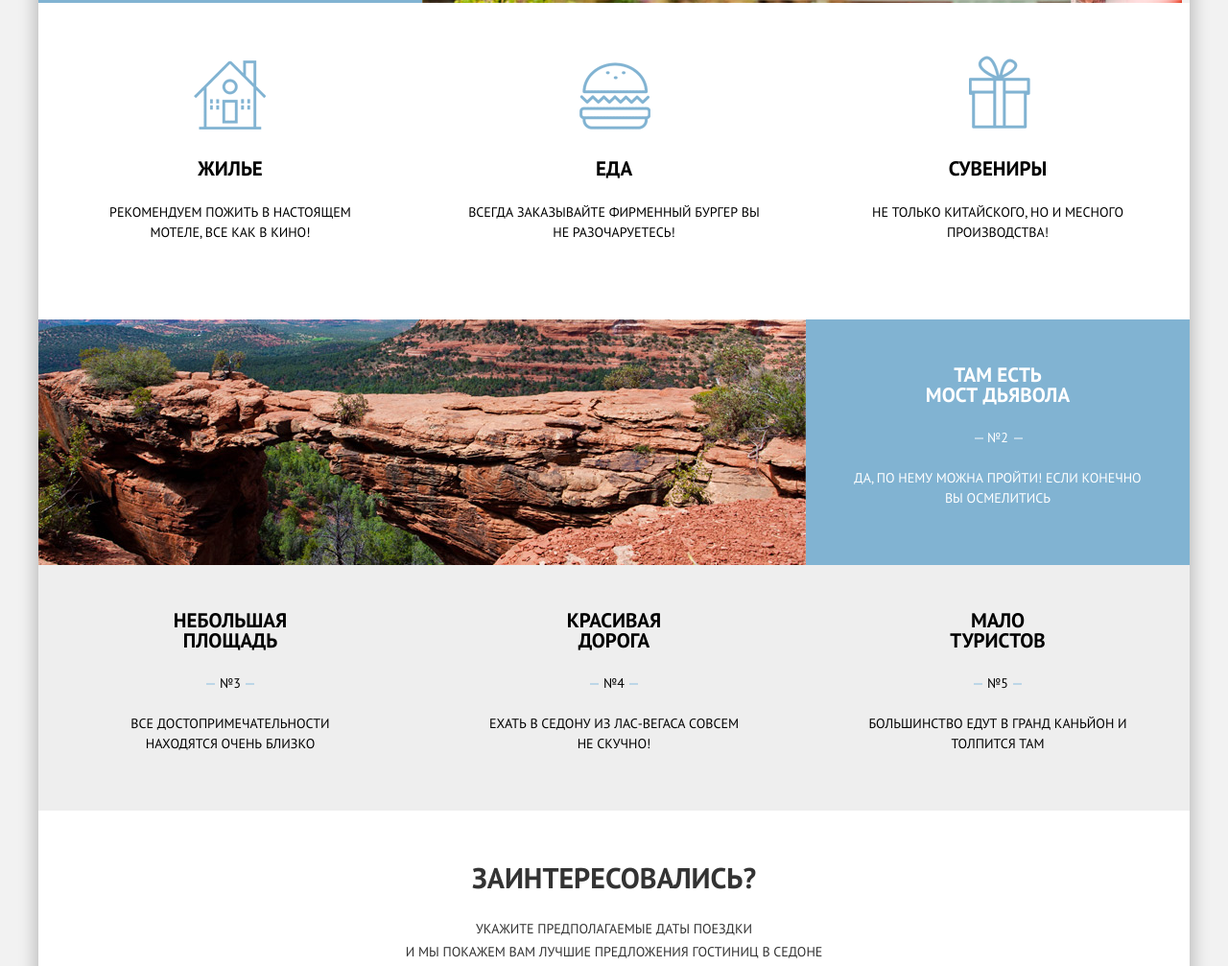
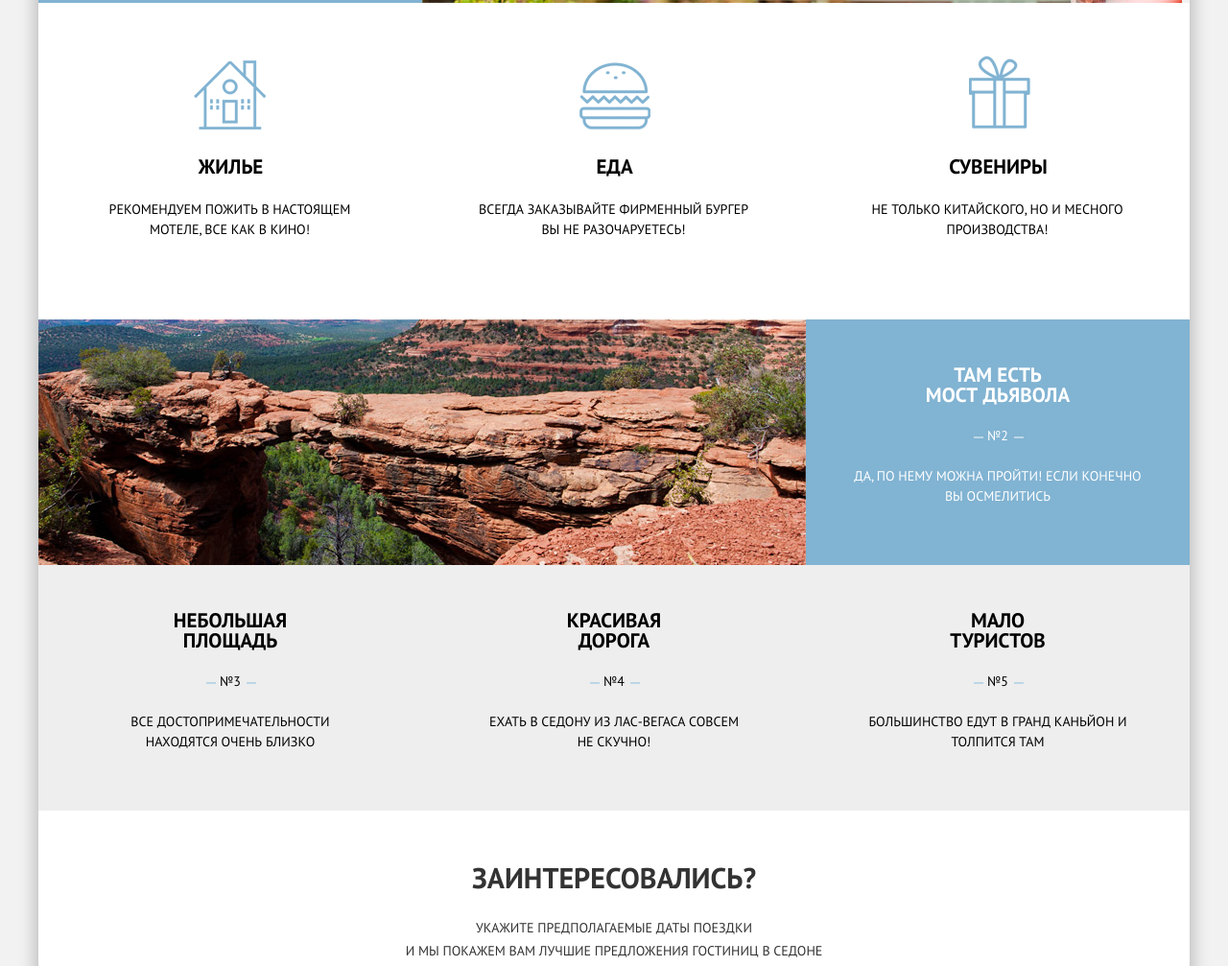
Before and after one commit to DenysGryshko/371857-sedona, a plain HTML site: page index.html in a window 1280 px wide. Shown: the part 1033-2040 px from the top of the page at 96% size. Drawn offline with Linux system fonts and the light colour scheme.

Commit message:
Финальная сдача
В форме у меня нормально все отображает, и у моего наставника тоже

```diff
--- a/css/style.css
+++ b/css/style.css
@@ -142,6 +142,7 @@ body {
 .container {
   width: 1200px;
   margin: 0 auto;
+  -webkit-box-shadow: 0 0 15px 5px rgba(0, 0, 0, 0.2);
           box-shadow: 0 0 15px 5px rgba(0, 0, 0, 0.2);
 }
 
@@ -317,7 +318,8 @@ body {
 }
 
 .label-adventures {
-  width: 305px;
+  display: block;
+  width: 151px;
   margin: 0px;
   padding-bottom: 8px;
   font-size: 21px;
@@ -330,10 +332,10 @@ body {
 }
 
 .number-adventures {
+  display: block;
   position:relative;
   width: 64px;
-  margin: 0px;
-  padding-top: 16px;
+  margin: auto;
   font-size: 14px;
   line-height: 21px;
   font-weight: normal;
@@ -343,54 +345,33 @@ body {
   box-sizing: border-box;
 }
 
+.number-adventures::after,
 .number-adventures::before {
-  content: "";
-  position: absolute;
-  width: 9px;
+content: '';
+position: absolute;
+top: 12px;
+-webkit-transform: translateY(-50%);
+        transform: translateY(-50%);
+display: block;
+width: 10px;
 height: 2px;
 background: #bcd6e7;
-  top: 26px;
-  left: 126px;
+}
+
+.number-adventures::before {
+  left: 7px;
 }
 
 .number-adventures::after {
-  content: "";
-  position: absolute;
-  width: 9px;
-  height: 2px;
-  background: #bcd6e7;
-  top: 26px;
-  left: 167px;
-}
-
-.number-adventures.black {
-  position: relative;
-}
-
-.number-adventures.black::before {
-  content: "";
-  position: absolute;
-  width: 9px;
-  height: 2px;
-  background: #bcd6e7;
-  top: 26px;
-  left: 7px;
-}
-
-.number-adventures.black::after {
-  content: "";
-  position: absolute;
-  width: 9px;
-  height: 2px;
-  background: #bcd6e7;
-  top: 26px;
-  left: 48px;
+  right: 5px;
 }
 
 .text-adventures {
-  width: 279px;
+  display: block;
+  width: 305px;
   margin: 0px;
-  padding-top: 21px;
+  margin-top: 7px;
+  margin-bottom: 61px;
   font-size: 14px;
   line-height: 21px;
   font-weight: normal;
@@ -400,10 +381,6 @@ body {
   box-sizing: border-box;
 }
 
-.white {
-  width: 301px;
-}
-
 .adventures-image-1 {
   width: 66%;
   min-height: 255px;
@@ -423,16 +400,6 @@ body {
 }
 
 .features-item {
-  display: -webkit-box;
-  display: -ms-flexbox;
-  display: flex;
-  -webkit-box-orient: vertical;
-  -webkit-box-direction: normal;
-  -ms-flex-direction: column;
-  flex-direction: column;
-  -webkit-box-align: center;
-  -ms-flex-align: center;
-  align-items: center;
   position: relative;
   width: 400px;
   min-height: 330px;
@@ -467,9 +434,10 @@ body {
 }
 
 .subtitle {
+  display: block;
   width: 305px;
-  margin: 0px;
-  padding-top: 30px;
+  margin-top: 28px;
+  margin-left: 48px;
   font-size: 21px;
   line-height: 21px;
   font-weight: bold;
@@ -480,9 +448,9 @@ body {
 }
 
 .features-motto {
-  width: 305px;
-  margin: 0px;
-  padding-top: 25px;
+  width: 303px;
+  margin-top: 24px;
+  margin-left: 48px;
   font-size: 14px;
   line-height: 21px;
   font-weight: normal;
@@ -527,6 +495,10 @@ body {
 
 .black {
   color: #000000;
+}
+
+.text-adventures.black {
+  width: 280px;
 }
 
 .question {
@@ -553,9 +525,10 @@ body {
 }
 
 .question-headline {
+  display: block;
   width: 475px;
   margin-top: 55px;
-  margin-bottom: 12px;
+  margin-bottom: 25px;
   padding: 0;
   font-size: 30px;
   line-height: 30px;
@@ -566,13 +539,20 @@ body {
 }
 
 .question-description {
+  display: block;
   width: 475px;
-  margin-bottom: 46px;
   padding: 0;
   font-size: 14px;
   line-height: 24px;
   font-weight: normal;
   text-align: center;
+  -webkit-box-sizing: border-box;
+  box-sizing: border-box;
+}
+
+.question-description-2 {
+  width: 475px;
+  margin-bottom: 46px;
   -webkit-box-sizing: border-box;
           box-sizing: border-box;
 }
@@ -685,9 +665,11 @@ body {
 }
 
 .label {
+  display: block;
   width: 114px;
   position: relative;
   cursor: pointer;
+  -webkit-box-sizing: border-box;
           box-sizing: border-box;
 }
 
@@ -746,6 +728,7 @@ body {
   width: 114px;
   height: 38px;
   background-color: #f2f2f2;
+  -webkit-box-sizing: border-box;
           box-sizing: border-box;
 }
 
@@ -860,8 +843,13 @@ body {
 }
 
 .main-footer-flex {
-  display: flex;
+  display: -webkit-box;
+  display: -ms-flexbox;
+  display: flex;
+  -ms-flex-negative: 0;
       flex-shrink: 0;
+  -webkit-box-align: start;
+      -ms-flex-align: start;
           align-items: flex-start;
   background-color: #faf7f0;
   width: 1200px;
@@ -869,6 +857,7 @@ body {
 }
 
 .footer-teg {
+  display: block;
   width: 140px;
   margin-left: 133px;
   margin-right: 249px;
@@ -1042,6 +1031,7 @@ body {
 }
 
 .checkbox-name {
+  display: block;
   padding-left: 41px;
   margin-bottom: 25px;
   cursor: pointer;
@@ -1338,6 +1328,7 @@ body {
   width: 1200px;
   min-height: 454px;
   position: relative;
+  -webkit-box-sizing: border-box;
           box-sizing: border-box;
 }
 
--- a/index.html
+++ b/index.html
@@ -44,8 +44,8 @@
       </section>
       <section class="adventures-1">
         <div class="adventures-discription">
-          <h2 class="label-adventures white"> Настоящий <br>городок </h2>
-          <span class="number-adventures white">  №1 </span>
+          <h2 class="label-adventures white"> Настоящий городок </h2>
+          <span class="number-adventures white">  №1  </span>
           <p class="text-adventures white">  Седона - не аттракцион для туристов, там течет своя жизнь </p>
         </div>
         <div class="adventures-image-1">
@@ -81,7 +81,7 @@
         <div class="adventures-image-2">
         </div>
         <div class="adventures-discription">
-          <h2 class="label-adventures white"> Там есть <br> мост Дьявола </h2>
+          <h2 class="label-adventures white"> Там есть мост Дьявола </h2>
           <span class="number-adventures white"> №2 </span>
           <p class="text-adventures white">  Да, по нему можна пройти! Если конечно вы
             осмелитись </p>
@@ -89,20 +89,20 @@
         </section>
         <section class="adveture-block">
           <div class="adventures-discription grey">
-            <h2 class="label-adventures black"> Небольшая <br>площадь </h2>
+            <h2 class="label-adventures black"> Небольшая площадь </h2>
             <span class="number-adventures black"> №3 </span>
             <p class="text-adventures black">  Все достопримечательности
               находятся очень
               близко </p>
             </div>
             <div class="adventures-discription grey">
-              <h2 class="label-adventures black"> Красивая<br> дорога </h2>
+              <h2 class="label-adventures black"> Красивая дорога </h2>
               <span class="number-adventures black"> №4 </span>
               <p class="text-adventures black"> Ехать в Седону из Лас-Вегаса совсем
                 не скучно! </p>
               </div>
               <div class="adventures-discription grey">
-                <h2 class="label-adventures black"> Мало<br> туристов </h2>
+                <h2 class="label-adventures black"> Мало туристов </h2>
                 <span class="number-adventures black"> №5 </span>
                 <p class="text-adventures black"> Большинство едут в Гранд каньйон и
                   толпится там </p>
@@ -110,8 +110,8 @@
               </section>
               <section class="question">
                 <p class="question-headline"> Заинтересовались?</p>
-                <p class="question-description"> Укажите предполагаемые даты поездки<br>
-                  и мы покажем Вам лучшие предложения гостиниц в Седоне </p>
+                <span class="question-description question-description-1"> Укажите предполагаемые даты поездки </span>
+                  <span class="question-description question-description-2"> и мы покажем Вам лучшие предложения гостиниц в Седоне </span>
                   <div class="form-title">
                     <p> Поиск гостиницы в Седоне </p>
                   </div>
```
Lines whose indentation alone changed are shown as unchanged.
